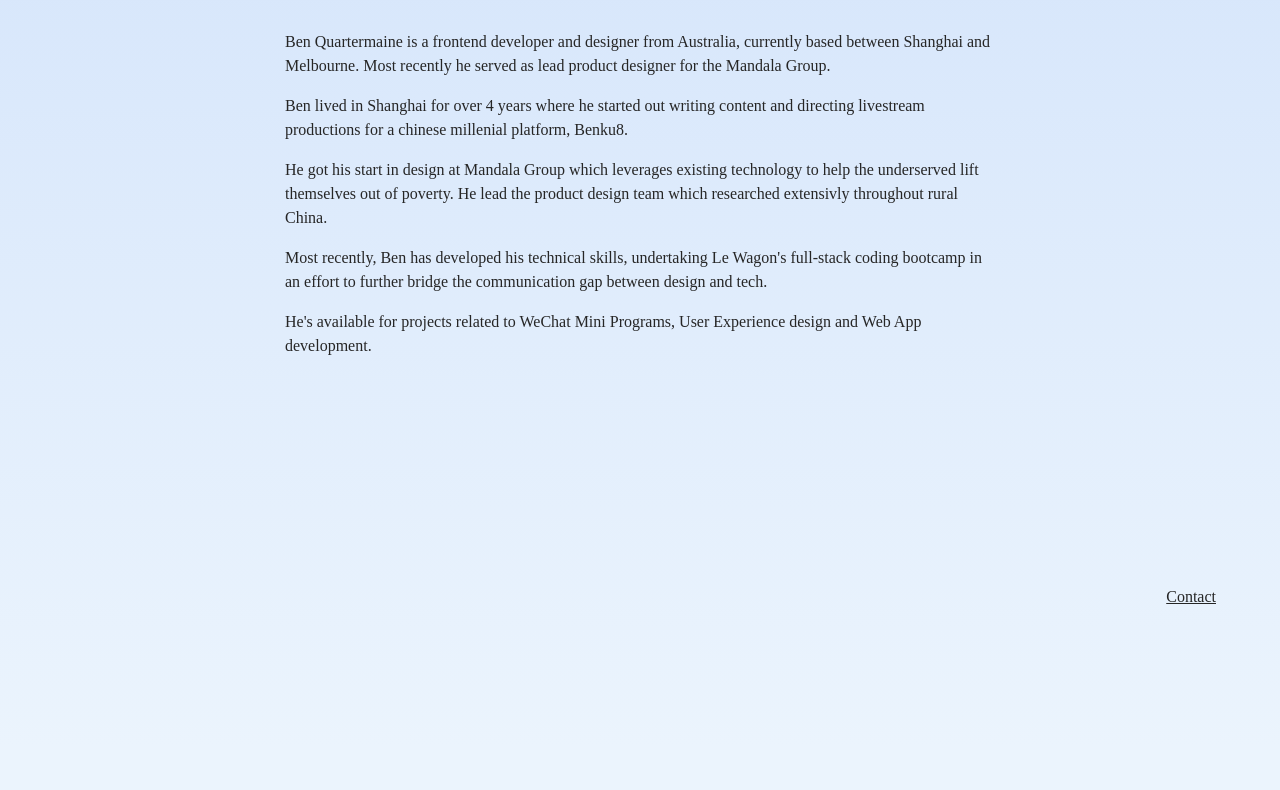
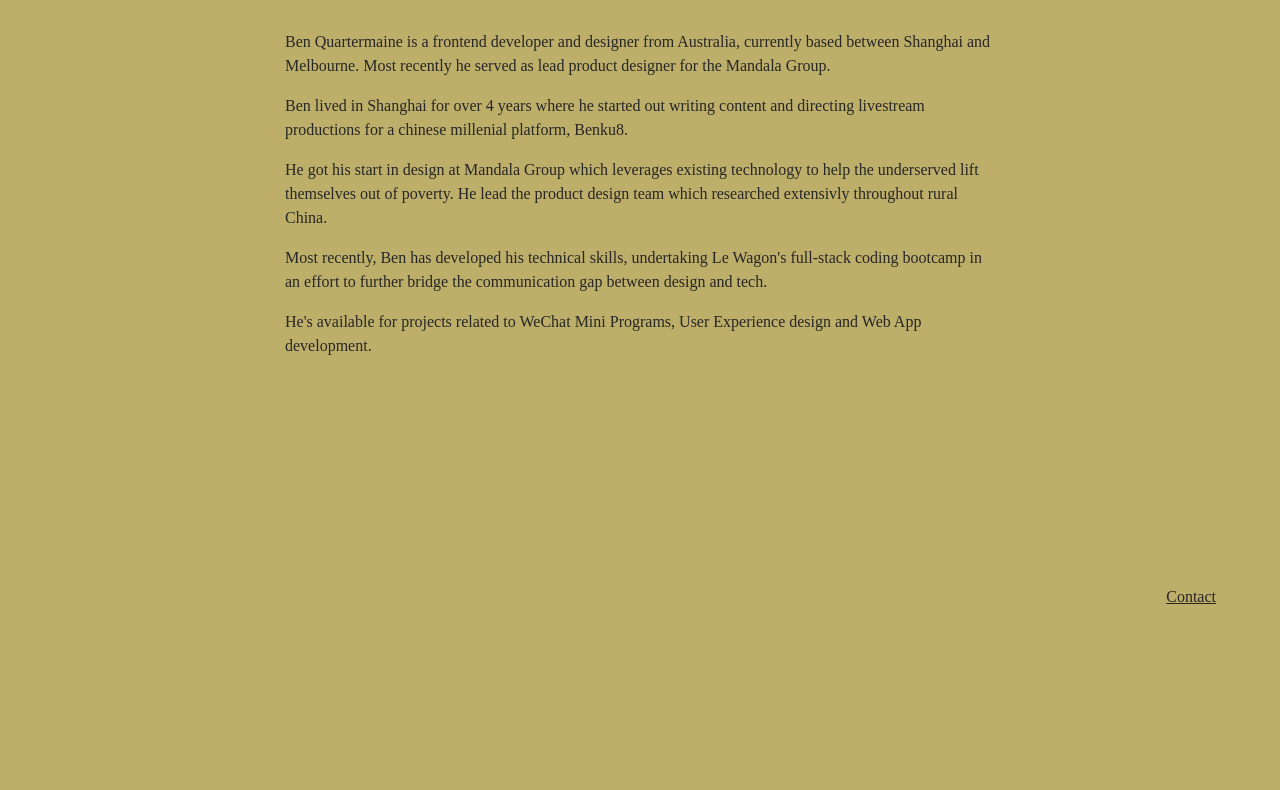
Before and after one commit to BenQuartermaine/personal-portfolio, a plain HTML site: page index.html in a window 1280 px wide. Shown: the part 135-925 px from the top of the page. Drawn offline with nearby package versions, Linux system fonts and the light colour scheme; a web font is replaced by a local one.

Commit message:
backgorund color change to #BDAF6A

```diff
--- a/index.html
+++ b/index.html
@@ -14,8 +14,8 @@
   </head>
 
   <body id="noscroll" class="">
-    <div class="banner" style="background-image: linear-gradient(rgba(213, 229, 251, 1.00) 0%, rgba(235, 244, 253, 1.00) 50%), url(images/mountain.jpg); background-size:cover">
-
+    <!-- <div class="banner" style="background-image: linear-gradient(rgba(213, 229, 251, 1.00) 0%, rgba(235, 244, 253, 1.00) 50%), url(images/mountain.jpg); background-size:cover"> -->
+    <div style="background-color: #BDAF6A">
     <!-- Social Media Icons -->
     <div class="social-media social-media-position">
       <a href="https://medium.com/@BQWA" target="_blank"><i class="icons fab fa-medium-m"></i></a>
```
